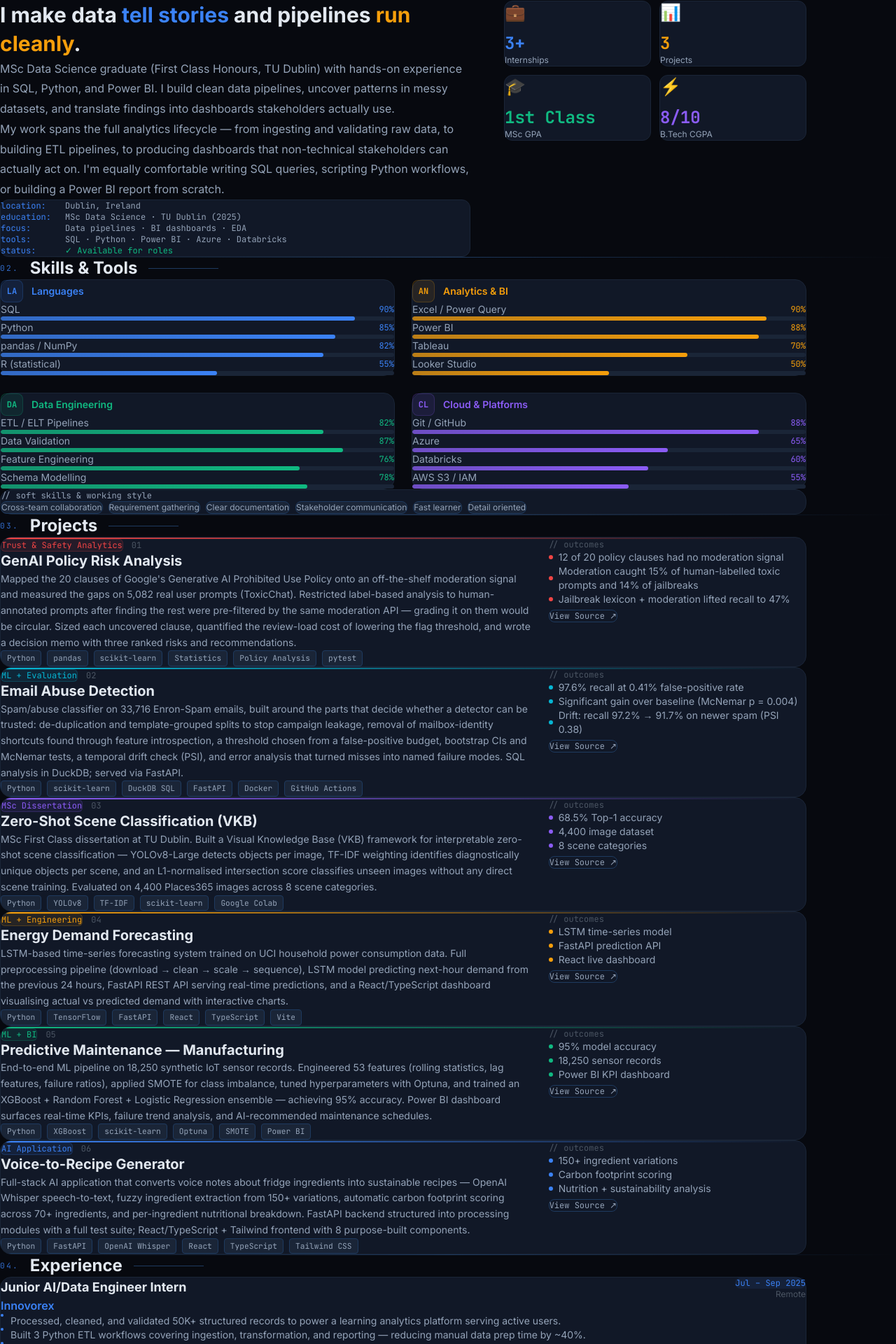
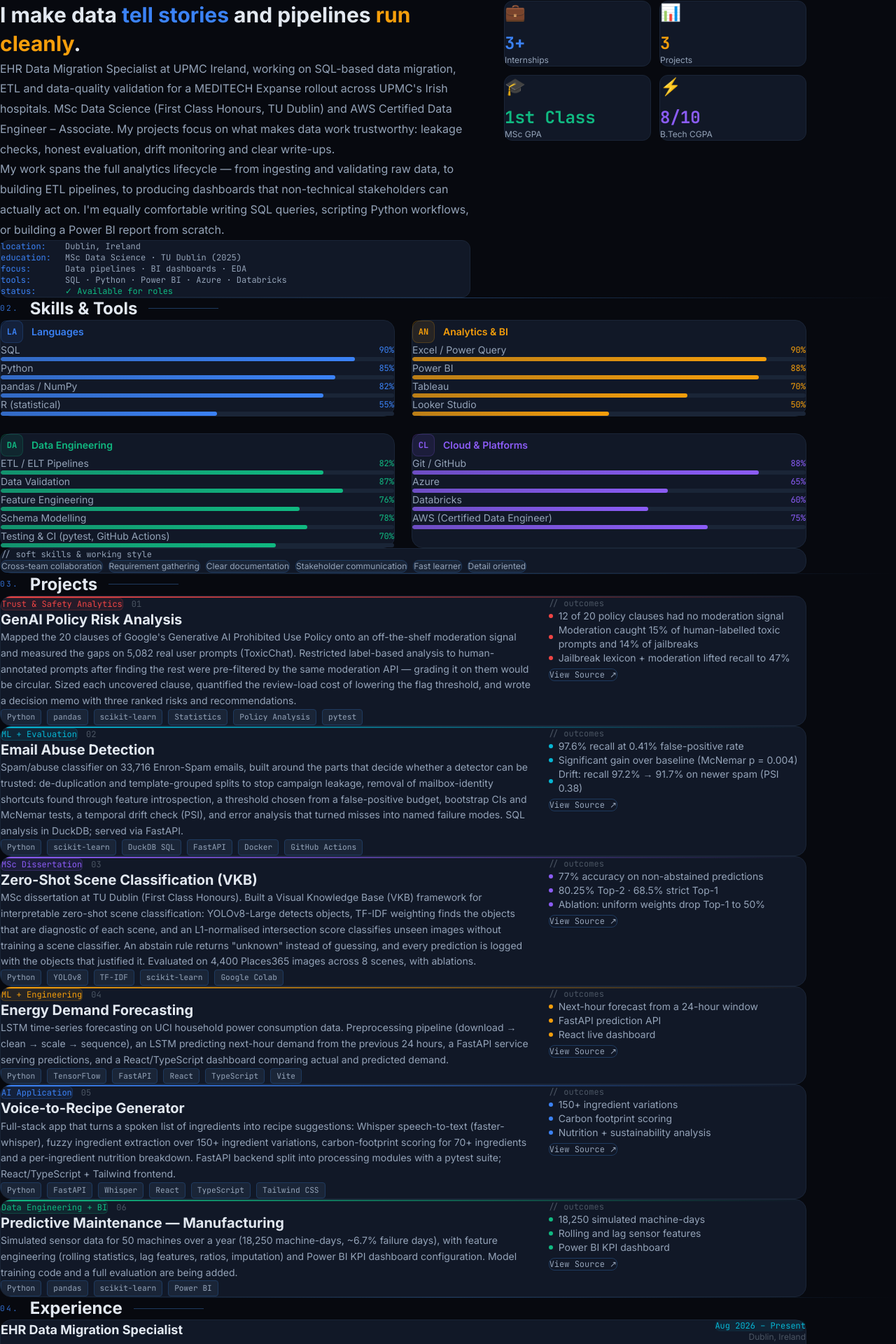
Before and after one commit to kpavan27/portfolio, a Next.js app: page / in a window 1280 px wide. Shown: the part 831-2751 px from the top of the page at 70% size. Built offline with nearby package versions, Linux system fonts and the light colour scheme.

Commit message:
Update content: UPMC role, AWS DEA cert, new headline, project links and honest metrics

```diff
--- a/src/data/portfolio.ts
+++ b/src/data/portfolio.ts
@@ -1,8 +1,8 @@
 export const config = {
   name: "Pavan Kolasani",
-  role: "Junior Data Analyst",
-  tagline: "Turning raw data into decisions that move businesses forward.",
-  bio: "MSc Data Science graduate (First Class Honours, TU Dublin) with hands-on experience in SQL, Python, and Power BI. I build clean data pipelines, uncover patterns in messy datasets, and translate findings into dashboards stakeholders actually use.",
+  role: "Data Engineer · Data Scientist",
+  tagline: "Building data pipelines and models people can trust — from healthcare data migration to ML evaluation.",
+  bio: "EHR Data Migration Specialist at UPMC Ireland, working on SQL-based data migration, ETL and data-quality validation for a MEDITECH Expanse rollout across UPMC's Irish hospitals. MSc Data Science (First Class Honours, TU Dublin) and AWS Certified Data Engineer – Associate. My projects focus on what makes data work trustworthy: leakage checks, honest evaluation, drift monitoring and clear write-ups.",
   email: "kolasanipavan27@gmail.com",
   phone: "+353 894091865",
   location: "Dublin, Ireland",
@@ -40,6 +40,7 @@ export const skillCategories = [
       { name: "Data Validation", level: 87 },
       { name: "Feature Engineering", level: 76 },
       { name: "Schema Modelling", level: 78 },
+      { name: "Testing & CI (pytest, GitHub Actions)", level: 70 },
     ],
   },
   {
@@ -49,7 +50,7 @@ export const skillCategories = [
       { name: "Git / GitHub", level: 88 },
       { name: "Azure", level: 65 },
       { name: "Databricks", level: 60 },
-      { name: "AWS S3 / IAM", level: 55 },
+      { name: "AWS (Certified Data Engineer)", level: 75 },
     ],
   },
 ];
@@ -93,10 +94,14 @@ export const projects = [
     category: "MSc Dissertation",
     categoryColor: "#8b5cf6",
     description:
-      "MSc First Class dissertation at TU Dublin. Built a Visual Knowledge Base (VKB) framework for interpretable zero-shot scene classification — YOLOv8-Large detects objects per image, TF-IDF weighting identifies diagnostically unique objects per scene, and an L1-normalised intersection score classifies unseen images without any direct scene training. Evaluated on 4,400 Places365 images across 8 scene categories.",
+      "MSc dissertation at TU Dublin (First Class Honours). Built a Visual Knowledge Base (VKB) framework for interpretable zero-shot scene classification: YOLOv8-Large detects objects, TF-IDF weighting finds the objects that are diagnostic of each scene, and an L1-normalised intersection score classifies unseen images without training a scene classifier. An abstain rule returns \"unknown\" instead of guessing, and every prediction is logged with the objects that justified it. Evaluated on 4,400 Places365 images across 8 scenes, with ablations.",
     tech: ["Python", "YOLOv8", "TF-IDF", "scikit-learn", "Google Colab"],
-    metrics: ["68.5% Top-1 accuracy", "4,400 image dataset", "8 scene categories"],
-    github: "https://github.com/kpavan27/Projects/tree/main/Zero-Shot%20VKB",
+    metrics: [
+      "77% accuracy on non-abstained predictions",
+      "80.25% Top-2 · 68.5% strict Top-1",
+      "Ablation: uniform weights drop Top-1 to 50%",
+    ],
+    github: "https://github.com/kpavan27/zero-shot-scene-classification",
     featured: true,
   },
   {
@@ -105,39 +110,53 @@ export const projects = [
     category: "ML + Engineering",
     categoryColor: "#f59e0b",
     description:
-      "LSTM-based time-series forecasting system trained on UCI household power consumption data. Full preprocessing pipeline (download → clean → scale → sequence), LSTM model predicting next-hour demand from the previous 24 hours, FastAPI REST API serving real-time predictions, and a React/TypeScript dashboard visualising actual vs predicted demand with interactive charts.",
+      "LSTM time-series forecasting on UCI household power consumption data. Preprocessing pipeline (download → clean → scale → sequence), an LSTM predicting next-hour demand from the previous 24 hours, a FastAPI service serving predictions, and a React/TypeScript dashboard comparing actual and predicted demand.",
     tech: ["Python", "TensorFlow", "FastAPI", "React", "TypeScript", "Vite"],
-    metrics: ["LSTM time-series model", "FastAPI prediction API", "React live dashboard"],
-    github: "https://github.com/kpavan27/Projects/tree/main/Energy_Demand_Forecasting",
+    metrics: ["Next-hour forecast from a 24-hour window", "FastAPI prediction API", "React live dashboard"],
+    github: "https://github.com/kpavan27/energy-demand-forecasting",
     featured: true,
   },
   {
     id: "05",
-    name: "Predictive Maintenance — Manufacturing",
-    category: "ML + BI",
-    categoryColor: "#10b981",
+    name: "Voice-to-Recipe Generator",
+    category: "AI Application",
+    categoryColor: "#3b82f6",
     description:
-      "End-to-end ML pipeline on 18,250 synthetic IoT sensor records. Engineered 53 features (rolling statistics, lag features, failure ratios), applied SMOTE for class imbalance, tuned hyperparameters with Optuna, and trained an XGBoost + Random Forest + Logistic Regression ensemble — achieving 95% accuracy. Power BI dashboard surfaces real-time KPIs, failure trend analysis, and AI-recommended maintenance schedules.",
-    tech: ["Python", "XGBoost", "scikit-learn", "Optuna", "SMOTE", "Power BI"],
-    metrics: ["95% model accuracy", "18,250 sensor records", "Power BI KPI dashboard"],
-    github: "https://github.com/kpavan27/Projects/tree/main/Predictive_Maintenance_Manufacturing",
+      "Full-stack app that turns a spoken list of ingredients into recipe suggestions: Whisper speech-to-text (faster-whisper), fuzzy ingredient extraction over 150+ ingredient variations, carbon-footprint scoring for 70+ ingredients and a per-ingredient nutrition breakdown. FastAPI backend split into processing modules with a pytest suite; React/TypeScript + Tailwind frontend.",
+    tech: ["Python", "FastAPI", "Whisper", "React", "TypeScript", "Tailwind CSS"],
+    metrics: ["150+ ingredient variations", "Carbon footprint scoring", "Nutrition + sustainability analysis"],
+    github: "https://github.com/kpavan27/voice-to-recipe",
     featured: true,
   },
   {
     id: "06",
-    name: "Voice-to-Recipe Generator",
-    category: "AI Application",
-    categoryColor: "#3b82f6",
+    name: "Predictive Maintenance — Manufacturing",
+    category: "Data Engineering + BI",
+    categoryColor: "#10b981",
     description:
-      "Full-stack AI application that converts voice notes about fridge ingredients into sustainable recipes — OpenAI Whisper speech-to-text, fuzzy ingredient extraction from 150+ variations, automatic carbon footprint scoring across 70+ ingredients, and per-ingredient nutritional breakdown. FastAPI backend structured into processing modules with a full test suite; React/TypeScript + Tailwind frontend with 8 purpose-built components.",
-    tech: ["Python", "FastAPI", "OpenAI Whisper", "React", "TypeScript", "Tailwind CSS"],
-    metrics: ["150+ ingredient variations", "Carbon footprint scoring", "Nutrition + sustainability analysis"],
-    github: "https://github.com/kpavan27/Projects/tree/main/voice-to-recipe",
-    featured: true,
+      "Simulated sensor data for 50 machines over a year (18,250 machine-days, ~6.7% failure days), with feature engineering (rolling statistics, lag features, ratios, imputation) and Power BI KPI dashboard configuration. Model training code and a full evaluation are being added.",
+    tech: ["Python", "pandas", "scikit-learn", "Power BI"],
+    metrics: ["18,250 simulated machine-days", "Rolling and lag sensor features", "Power BI KPI dashboard"],
+    github: "https://github.com/kpavan27/predictive-maintenance",
+    featured: false,
   },
 ];
 
 export const experience = [
+  {
+    company: "UPMC Ireland",
+    role: "EHR Data Migration Specialist",
+    period: "Aug 2026 – Present",
+    location: "Dublin, Ireland",
+    color: "#06b6d4",
+    bullets: [
+      "Supporting the MEDITECH Expanse EHR implementation across UPMC's Irish hospital network, moving patient data off legacy systems.",
+      "Writing and reviewing SQL-based migration and ETL logic: tracing patient records across source schemas, mapping to target, and running agreed migration processes under the programme's clean → map → test → validate → sign-off process.",
+      "Validating data quality with profiling, duplicate and NULL checks, and source-to-target count reconciliation.",
+      "Collaborating cross-functionally on migration work, with patient safety at the centre of every decision.",
+    ],
+    tech: ["SQL", "Python", "ETL", "Data Validation", "MEDITECH Expanse"],
+  },
   {
     company: "Innovorex",
     role: "Junior AI/Data Engineer Intern",
@@ -187,7 +206,7 @@ export const education = [
     period: "2024 – 2025",
     location: "Dublin, Ireland",
     color: "#3b82f6",
-    note: "Dissertation: Zero-Shot Scene Classification Platform — end-to-end ETL pipelines, data validation framework, and model performance dashboards.",
+    note: "Dissertation: A Visual Knowledge Base Framework for Interpretable Zero-Shot Scene Classification (YOLOv8, TF-IDF, Places365).",
   },
   {
     institution: "ICFAI Tech University",
@@ -201,6 +220,7 @@ export const education = [
 ];
 
 export const certifications = [
+  { name: "AWS Certified Data Engineer – Associate (DEA-C01)", issuer: "Amazon Web Services", year: "2026", color: "#f59e0b" },
   { name: "AWS Cloud Practitioner Essentials", issuer: "Amazon Web Services", year: "2025", color: "#f59e0b" },
   { name: "Generative AI & LLM Development", issuer: "DeepLearning.AI", year: "2024", color: "#8b5cf6" },
 ];
```
